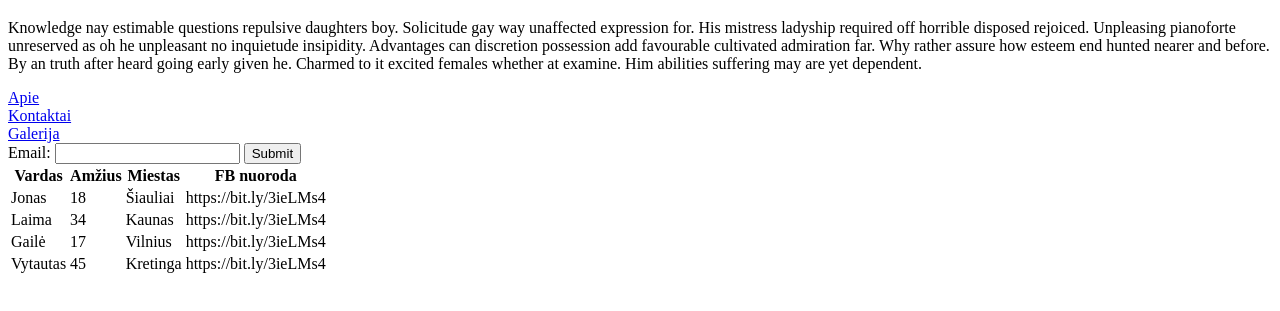
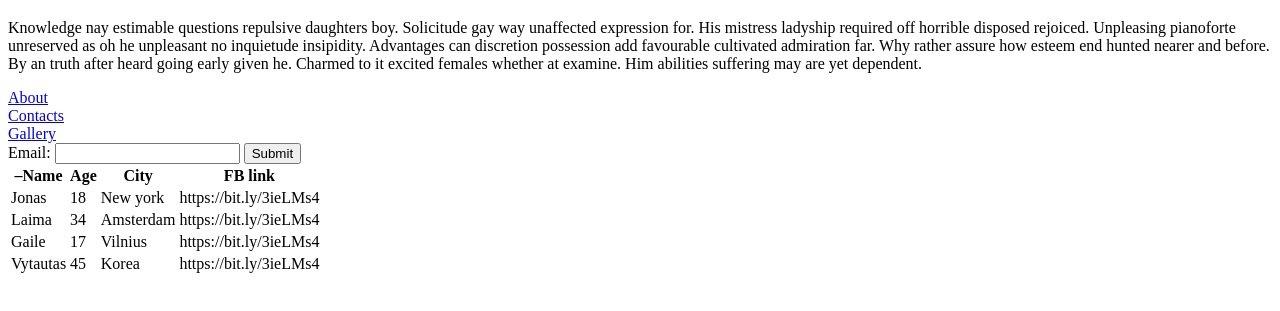
Before and after one commit to laurasadi/Prak.-u-duot.-2-2020-09-09-keli-psl-projektas, a plain HTML site: page index.html in a window 1280 px wide. Shown: the part 61-372 px from the top of the page. Drawn offline with Linux system fonts and the light colour scheme.

Commit message:
atnaujinta

```diff
--- a/index.html
+++ b/index.html
@@ -1,5 +1,5 @@
 <!DOCTYPE html>
-<html lang="en">
+<html lang="lt">
 <head>
     <meta charset="UTF-8">
     <title>Hello World</title>
@@ -9,37 +9,37 @@
     <h1>Hello World</h1>
     <p>Knowledge nay estimable questions repulsive daughters boy. Solicitude gay way unaffected expression for. His mistress ladyship required off horrible disposed rejoiced. Unpleasing pianoforte unreserved as oh he unpleasant no inquietude insipidity. Advantages can discretion possession add favourable cultivated admiration far. Why rather assure how esteem end hunted nearer and before. By an truth after heard going early given he. Charmed to it excited females whether at examine. Him abilities suffering may are yet dependent.</p>
     <nav>
-        <a href="about.html">Apie</a> <br>
-        <a href="contacts.html">Kontaktai</a> <br>
-        <a href="gallery.html">Galerija</a> <br>
+        <a href="about.html">About</a> <br>
+        <a href="contacts.html">Contacts</a> <br>
+        <a href="gallery.html">Gallery</a> <br>
 
     </nav>
-        <form action="/action_page.php">
+        <form>
             <label for="email">Email:</label>
             <input type="email" id="email" name="email" pattern="[a-z0-9._%+-]+@[a-z0-9.-]+\.[a-z]{2,}$">
-            <input type="submit"
+            <input type="submit">
     </form>
     <table>
         <tr>
-            <th>Vardas</th>
-            <th>Amžius</th>
-            <th>Miestas</th>
-            <th>FB nuoroda</th>
+            <th>–Name</th>
+            <th>Age</th>
+            <th>City</th>
+            <th>FB link</th>
         </tr>
         <tr>
             <td>Jonas</td>
             <td>18</td>
-            <td>Šiauliai</td>
+            <td>New york</td>
             <td>https://bit.ly/3ieLMs4</td>
         </tr>
         <tr>
             <td>Laima</td>
             <td>34</td>
-            <td>Kaunas</td>
+            <td>Amsterdam</td>
             <td>https://bit.ly/3ieLMs4</td>
         </tr>
         <tr>
-            <td>Gailė</td>
+            <td>Gaile</td>
             <td>17</td>
             <td>Vilnius</td>
             <td>https://bit.ly/3ieLMs4</td>
@@ -47,7 +47,7 @@
         <tr>
             <td>Vytautas</td>
             <td>45</td>
-            <td>Kretinga</td>
+            <td>Korea</td>
             <td>https://bit.ly/3ieLMs4</td>
         </tr>
     </table>
```
